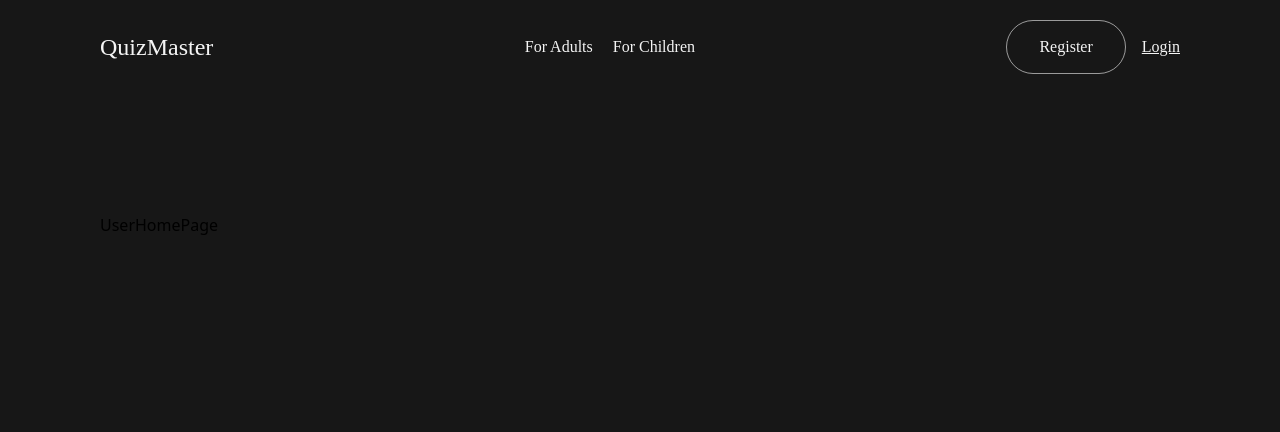
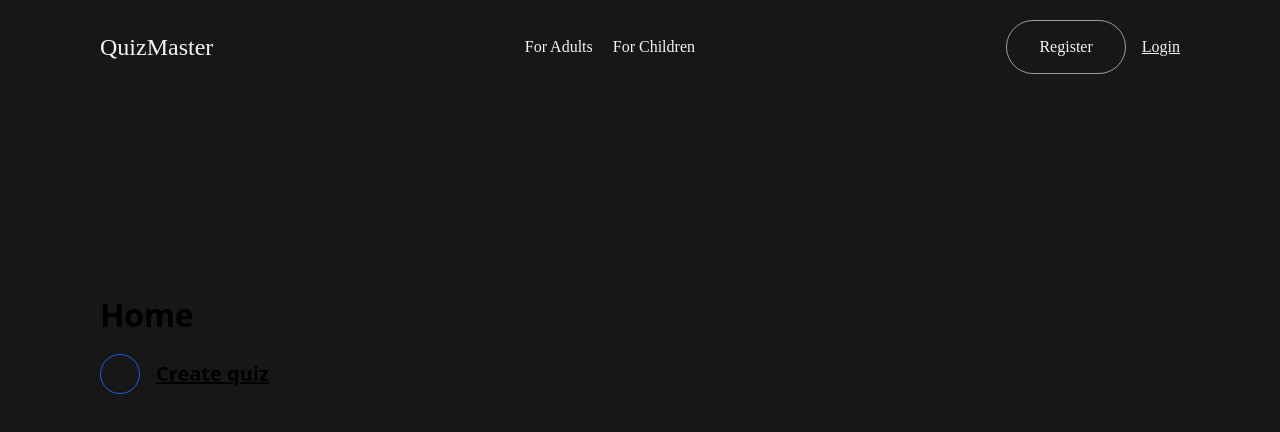
Before and after one commit to overmind777/quiz-fronend, a React (Vite) app: page /home in a window 1280 px wide. Shown: the top 432 px of the page. Built offline with nearby package versions, Linux system fonts and the light colour scheme.

Commit message:
add base userSlice, useroperations

```diff
--- a/src/components/auth/Login.tsx
+++ b/src/components/auth/Login.tsx
@@ -60,7 +60,7 @@ const Login: React.FC = () => {
         try {
             await dispatch(loginUser(data)).unwrap()
             reset()
-            navigate('/')
+            navigate('/home')
             toast.success('Login successful!')
         } catch (error) {
             navigate('/')
--- a/src/pages/Home.tsx
+++ b/src/pages/Home.tsx
@@ -1,14 +1,15 @@
-import styled from 'styled-components'
 import QuizesList from '../components/QuizesList'
 import Hero from '../components/Hero'
-import { NavLink } from 'react-router-dom'
+import LinkSeeAll from '../shared/LinkSeeAll'
+
 import UseQuizzes from '../hooks/UseQuizzes'
 
+import styled from 'styled-components'
+
 const Home = () => {
-
     const { quizzes, loading, error } = UseQuizzes()
-  const adultsQuizzes = quizzes.filter(q => q.ageGroup === 'adults')
-  const childrenQuizzes = quizzes.filter(q => q.ageGroup === 'children')
+    const adultsQuizzes = quizzes.filter((q) => q.ageGroup === 'adults')
+    const childrenQuizzes = quizzes.filter((q) => q.ageGroup === 'children')
 
     if (loading) {
         return <p>Loading ...</p>
@@ -26,14 +27,14 @@ const Home = () => {
                 <TextWrapper>
                     <Wrapper>
                         <TextStyled>
-                          Dive deep into a world of intriguing quizzes tailored
-                          for adults. From cinema to logic, challenge your
-                          knowledge and discover where your expertise lies.
-                          Explore a diverse range of topics and test the depths of
-                          your knowledge.
+                            Dive deep into a world of intriguing quizzes
+                            tailored for adults. From cinema to logic, challenge
+                            your knowledge and discover where your expertise
+                            lies. Explore a diverse range of topics and test the
+                            depths of your knowledge.
                         </TextStyled>
                     </Wrapper>
-                  <NavLinkStyled to={'/adults'}>See all</NavLinkStyled>
+                    <LinkSeeAll link={'/adults'} />
                 </TextWrapper>
                 <QuizesList quizzes={adultsQuizzes} />
             </AdultsSectionStyled>
@@ -42,14 +43,14 @@ const Home = () => {
                 <TextWrapper>
                     <Wrapper>
                         <TextStyled>
-                          Engaging and fun quizzes designed specifically for kids.
-                          Dive into a world of colorful questions on movies,
-                          music, and much more. Perfect for young curious minds! A
-                          safe space for children to learn, play, and grow their
-                          knowledge.
+                            Engaging and fun quizzes designed specifically for
+                            kids. Dive into a world of colorful questions on
+                            movies, music, and much more. Perfect for young
+                            curious minds! A safe space for children to learn,
+                            play, and grow their knowledge.
                         </TextStyled>
                     </Wrapper>
-                  <NavLinkStyled to={'/children'}>See all</NavLinkStyled>
+                    <LinkSeeAll link={'/children'} />
                 </TextWrapper>
                 <QuizesList quizzes={childrenQuizzes} />
             </ChildrenSectionStyled>
@@ -96,14 +97,3 @@ const TextStyled = styled.p`
     letter-spacing: -1%;
     text-align: left;
 `
-
-const NavLinkStyled = styled(NavLink)`
-    color: rgb(244, 244, 244);
-    font-family: Adamina;
-    font-size: 16px;
-    font-weight: 400;
-    line-height: 16px;
-    letter-spacing: -1%;
-    text-align: left;
-    text-decoration-line: underline;
-`
--- a/src/pages/UserHomePage.tsx
+++ /dev/null
@@ -1,7 +0,0 @@
-
-
-const UserHomePage = () => {
-  return <div>UserHomePage</div>
-}
-
-export default UserHomePage
--- /dev/null
+++ b/src/pages/UserHomePage/UserHomePage.Styled.tsx
@@ -0,0 +1,136 @@
+import styled from 'styled-components'
+import { NavLink } from 'react-router-dom'
+
+export const StyledBox = styled.div`
+    padding-top: 80px;
+    padding-bottom: 80px;
+`
+
+export const StyledContainer = styled.div`
+    display: flex;
+    flex-direction: column;
+
+    align-items: flex-start;
+`
+
+export const StyledH2 = styled.h2`
+    font-weight: 700;
+    font-size: 32px;
+    line-height: 1.1875;
+    letter-spacing: -0.01em;
+
+    margin-bottom: 20px;
+`
+
+export const StyledContainer2 = styled.div`
+    display: flex;
+    flex-direction: column;
+
+    margin-top: 40px;
+`
+
+export const StyledUserWrapper = styled.div`
+    border-radius: 20px;
+    background: #205bf1;
+
+    padding-top: 32px;
+    padding-bottom: 32px;
+    padding-inline: 32px;
+`
+
+export const StyledUserAvatar = styled.img`
+    border-radius: 100px;
+    width: 100px;
+    height: 100px;
+
+    margin-bottom: 8px;
+`
+
+export const StyledUserName = styled.p`
+    font-weight: 700;
+    font-size: 20px;
+    line-height: 1.4;
+`
+
+export const StyledP = styled.p`
+    font-size: 14px;
+    line-height: 1.14286;
+    letter-spacing: -0.01em;
+    text-align: center;
+    color: rgba(244, 244, 244, 0.6);
+    margin-bottom: 10px;
+`
+
+export const StyledSpan = styled.span`
+    font-weight: 700;
+    font-size: 20px;
+    line-height: 1.4;
+    text-transform: uppercase;
+    text-align: center;
+`
+
+export const StyledUl = styled.ul`
+    display: flex;
+    flex-direction: column;
+
+    margin-top: 32px;
+    gap: 32px;
+`
+
+export const StyledLi = styled.li`
+    position: relative;
+    &:not(:last-child)::after {
+        position: absolute;
+        width: 100%;
+        height: 1px;
+        bottom: -16px;
+        left: 0;
+        content: '';
+        background-color: rgba(244, 244, 244, 0.2);
+    }
+`
+
+export const StyledSideWrapper = styled.div``
+
+export const StyledLastWrapper = styled.div`
+    display: flex;
+    flex-direction: column;
+    align-items: flex-start;
+    gap: 20px;
+    margin-top: 80px;
+`
+
+export const StyledH3 = styled.h3`
+    font-weight: 700;
+    font-size: 20px;
+    line-height: 1.4;
+`
+
+export const StyledNavLink = styled(NavLink)`
+    font-weight: 700;
+    font-size: 14px;
+    line-height: 1.14286;
+    letter-spacing: -0.01em;
+    text-decoration: underline;
+    color: #f4f4f4;
+
+    &:visited {
+        color: #f4f4f4;
+    }
+
+    &:hover,
+    &:focus {
+        color: #205bf1;
+    }
+    transition-property: color;
+`
+
+export const StyledLastUl = styled.ul`
+    display: flex;
+    flex-direction: column;
+    flex-wrap: wrap;
+    align-content: center;
+    gap: 20px;
+
+    margin-top: 40px;
+`
--- /dev/null
+++ b/src/pages/UserHomePage/UserHomePage.tsx
@@ -0,0 +1,86 @@
+import CreateQuizLink from '../../shared/CreateQuizLink'
+import {
+    StyledBox,
+    StyledContainer,
+    // StyledContainer2,
+    StyledH2,
+    // StyledH3,
+    // StyledLastUl,
+    // StyledLastWrapper,
+    // StyledLi,
+    // StyledNavLink,
+    // StyledP,
+    // StyledSideWrapper,
+    // StyledSpan,
+    // StyledUl,
+    // StyledUserAvatar,
+    // StyledUserName,
+    // StyledUserWrapper,
+} from './UserHomePage.Styled'
+
+const UserHomePage = () => {
+    return (
+        <StyledBox>
+            <StyledContainer>
+                <StyledH2>Home</StyledH2>
+                <CreateQuizLink />
+            </StyledContainer>
+            {/* {userIsLoading ? (
+        <Loader />
+      ) : (
+        <StyledContainer2>
+          <StyledUserWrapper>
+            <StyledUserAvatar
+              src={
+                avatar.includes("gravatar.com/avatar/")
+                  ? `https:${avatar}`
+                  : avatar
+              }
+              alt="User Avatar"
+            />
+            <StyledUserName>{user.name}</StyledUserName>
+            <StyledUl>
+              <StyledLi>
+                <StyledP>Passed quizzes</StyledP>
+                <StyledSpan>{user.passedQuizzes?.length}</StyledSpan>
+              </StyledLi>
+              <StyledLi>
+                <StyledP>Average success</StyledP>
+                <StyledSpan>{user.average}%</StyledSpan>
+              </StyledLi>
+            </StyledUl>
+          </StyledUserWrapper>
+          <StyledSideWrapper>
+            <StyledLastWrapper>
+              <StyledH3>Last passed quizzes</StyledH3>
+              <StyledNavLink to="/lastPassedQuizzes">See all</StyledNavLink>
+            </StyledLastWrapper>
+            <StyledLastUl>
+              {quizIsLoading ? (
+                <Loader />
+              ) : (
+                quizes?.map((quiz, index) => {
+                  if (index < 3) {
+                    return (
+                      <QuizListItem
+                        key={quiz._id}
+                        id={quiz._id}
+                        theme={quiz.theme}
+                        rating={quiz.rating}
+                        ageGroup={quiz.ageGroup}
+                        finished={quiz.finished}
+                        owner={quiz.owner}
+                      />
+                    );
+                  }
+                })
+              )}
+            </StyledLastUl>
+          </StyledSideWrapper>
+        </StyledContainer2>
+      )} */}
+        </StyledBox>
+    )
+}
+
+export default UserHomePage
--- /dev/null
+++ b/src/redux/user/operations.ts
@@ -0,0 +1,3 @@
+import { createAsyncThunk } from "@reduxjs/toolkit";
+
+export const getUserInfo = createAsyncThunk('getUserInfo', async()=>{})
--- a/src/routers/routers.tsx
+++ b/src/routers/routers.tsx
@@ -7,7 +7,7 @@ import Discover from '../pages/Discover'
 import ForAdults from '../pages/ForAdults'
 import ForChildren from '../pages/ForChildren'
 import Login from '../components/auth/Login'
-import UserHomePage from '../pages/UserHomePage'
+import UserHomePage from '../pages/UserHomePage/UserHomePage'
 import FavoritePage from '../pages/FavoritePage'
 import OwnerQuiz from '../pages/OwnerQuiz'
 
--- /dev/null
+++ b/src/shared/CreateQuizLink.tsx
@@ -0,0 +1,79 @@
+import { Link } from 'react-router-dom'
+
+// import sprite from '../../public/icons/sprite.svg'
+
+import styled from 'styled-components'
+
+const CreateQuizLink = () => {
+    return (
+        <StyledLink to="/createQuiz">
+            <StyledContainer>
+                <StyledSvg
+                    // sprite={sprite}
+                    id="icon-plus"
+                    width={24}
+                    height={24}
+                    fill="#205bf1"
+                />
+                <StyledP>Create quiz</StyledP>
+            </StyledContainer>
+        </StyledLink>
+    )
+}
+
+export default CreateQuizLink
+
+
+
+const StyledContainer = styled.div`
+    display: flex;
+    align-items: center;
+`
+
+const StyledSvg = styled.svg`
+    border: 1px solid #205bf1;
+    border-radius: 30px;
+    padding: 8px;
+    width: 40px;
+    height: 40px;
+
+    stroke: #205bf1;
+
+    transition-property: stroke border;
+
+
+`
+
+const StyledP = styled.p`
+    font-weight: 700;
+    font-size: 20px;
+    line-height: 1.4;
+
+    margin-left: 16px;
+
+    transition-property: color;
+
+`
+
+const StyledLink = styled(Link)`
+    color: inherit;
+
+    &:visited {
+        color: inherit;
+    }
+
+    &:hover p,
+    &:focus p {
+        color: #144ad5;
+    }
+
+    &:hover svg,
+    &:focus svg {
+        border-color: #144ad5;
+    }
+
+    &:hover use,
+    &:focus use {
+        stroke: #144ad5;
+    }
+`
--- /dev/null
+++ b/src/shared/LinkSeeAll.tsx
@@ -0,0 +1,28 @@
+import { NavLink } from 'react-router-dom'
+
+import styled from 'styled-components'
+
+type Link = {
+    link: string
+}
+
+const LinkSeeAll = ({ link }: Link) => {
+    return (
+        <>
+            <NavLinkStyled to={link}>See all</NavLinkStyled>
+        </>
+    )
+}
+
+export default LinkSeeAll
+
+const NavLinkStyled = styled(NavLink)`
+    color: rgb(244, 244, 244);
+    font-family: Adamina;
+    font-size: 16px;
+    font-weight: 400;
+    line-height: 16px;
+    letter-spacing: -1%;
+    text-align: left;
+    text-decoration-line: underline;
+`
```
Also changed, not shown: src/redux/user/slice.ts (added, +67 -0 lines). Lines whose indentation alone changed are shown as unchanged.
